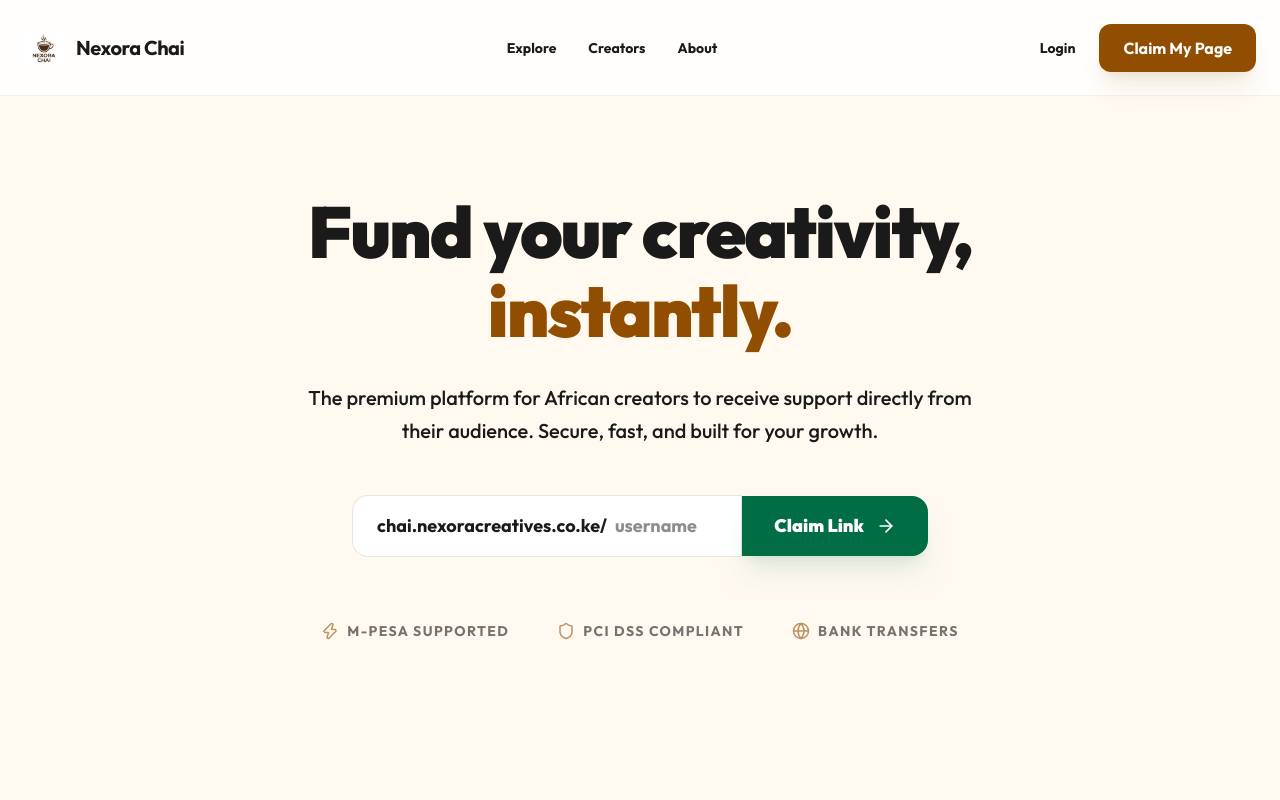
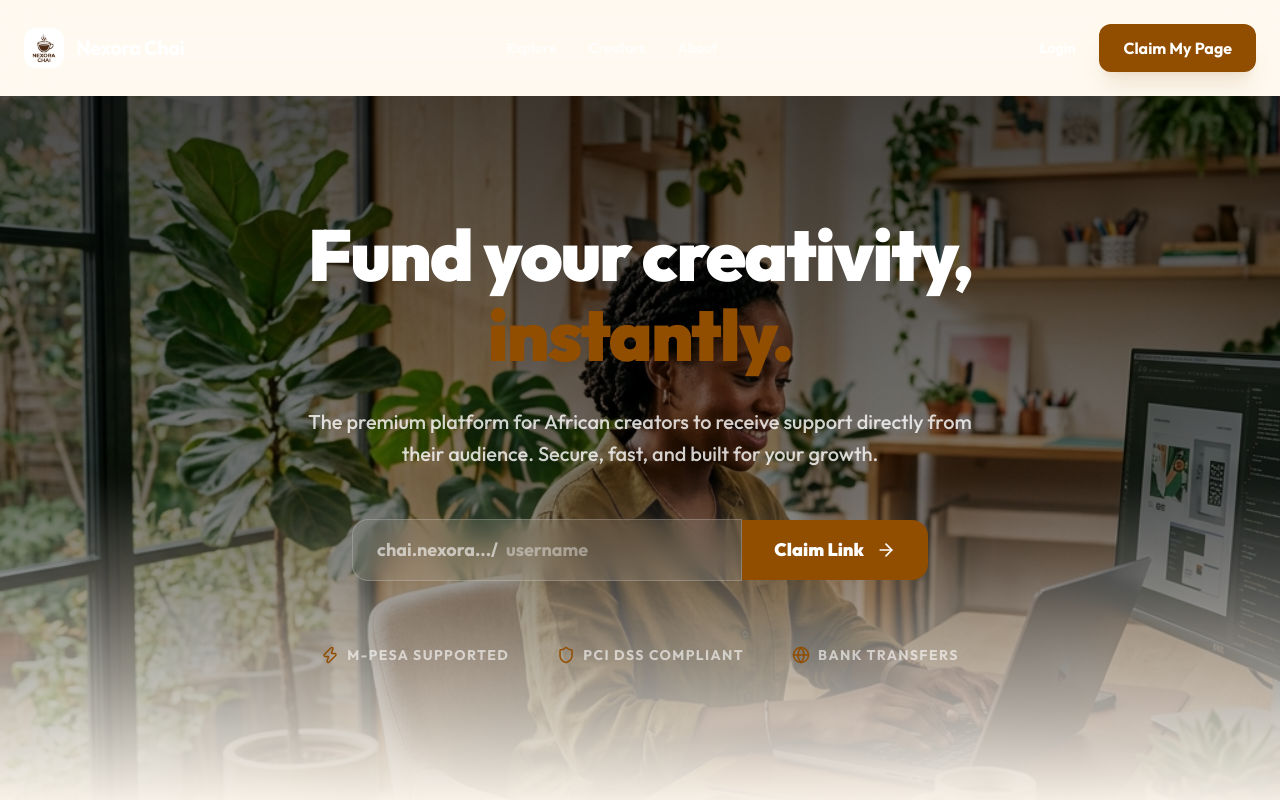
Before and after one commit to Iconia7/NexoraChai, a Next.js app: page / in a window 1280 px wide. Shown: the top 800 px of the page. Built offline with nearby package versions, Linux system fonts and the light colour scheme.

Commit message:
feat: add landing page with responsive navigation and hero section

```diff
--- a/src/app/page.tsx
+++ b/src/app/page.tsx
@@ -30,12 +30,24 @@ export default function Landing() {
       </Script>
 
       {/* Hero Section */}
-      <section className="relative pt-24 pb-32 px-6">
+      <section className="relative min-h-[90vh] flex items-center pt-24 pb-32 px-6 overflow-hidden">
+        {/* Background Image & Overlay */}
+        <div className="absolute inset-0 z-0">
+          <Image
+            src="/hero-bg.png"
+            alt="Hero Background"
+            fill
+            priority
+            className="object-cover"
+          />
+          <div className="absolute inset-0 bg-gradient-to-b from-black/70 via-black/50 to-brand-beige-light" />
+        </div>
+
         <div className="max-w-4xl mx-auto text-center relative z-10">
           <motion.h1
             initial={{ opacity: 0, y: 20 }}
             animate={{ opacity: 1, y: 0 }}
-            className="text-4xl sm:text-5xl md:text-7xl font-black tracking-tight mb-6 md:mb-8 leading-[1.1]"
+            className="text-4xl sm:text-5xl md:text-7xl font-black tracking-tight mb-6 md:mb-8 leading-[1.1] text-white"
           >
             Fund your creativity, <span className="text-brand-primary">instantly.</span>
           </motion.h1>
@@ -44,7 +56,7 @@ export default function Landing() {
             initial={{ opacity: 0, y: 20 }}
             animate={{ opacity: 1, y: 0 }}
             transition={{ delay: 0.1 }}
-            className="text-base md:text-xl text-brand-muted mb-8 md:mb-12 max-w-2xl mx-auto leading-relaxed font-medium"
+            className="text-base md:text-xl text-white/80 mb-8 md:mb-12 max-w-2xl mx-auto leading-relaxed font-medium"
           >
             The premium platform for African creators to receive support directly from their audience. Secure, fast, and built for your growth.
           </motion.p>
@@ -55,21 +67,21 @@ export default function Landing() {
             transition={{ delay: 0.2 }}
             className="flex flex-col md:flex-row items-center justify-center gap-0 max-w-xl mx-auto mb-16 px-4 md:px-0"
           >
-            <div className="flex-1 w-full bg-white border border-black/10 rounded-t-2xl md:rounded-l-2xl md:rounded-tr-none px-4 md:px-6 py-4 flex items-center gap-1 md:gap-2 text-brand-muted font-bold text-sm md:text-lg">
-              <span className="shrink-0">chai.nexoracreatives.co.ke/</span>
+            <div className="flex-1 w-full bg-white/10 backdrop-blur-md border border-white/20 rounded-t-2xl md:rounded-l-2xl md:rounded-tr-none px-4 md:px-6 py-4 flex items-center gap-1 md:gap-2 text-white/60 font-bold text-sm md:text-lg">
+              <span className="shrink-0">chai.nexora.../</span>
               <input
                 type="text"
                 placeholder="username"
-                className="bg-transparent border-none focus:outline-none w-full text-foreground"
+                className="bg-transparent border-none focus:outline-none w-full text-white placeholder:text-white/40"
               />
             </div>
-            <button className="w-full md:w-auto bg-brand-secondary text-white px-8 py-4 rounded-b-2xl md:rounded-r-2xl md:rounded-bl-none font-black text-lg flex items-center justify-center gap-3 hover:bg-brand-secondary-hover transition-colors shadow-xl shadow-brand-secondary/10 whitespace-nowrap">
+            <button className="w-full md:w-auto bg-brand-primary text-white px-8 py-4 rounded-b-2xl md:rounded-r-2xl md:rounded-bl-none font-black text-lg flex items-center justify-center gap-3 hover:bg-brand-primary/90 transition-all shadow-2xl shadow-brand-primary/20 whitespace-nowrap">
               Claim Link <ArrowRight size={20} />
             </button>
           </motion.div>
 
           {/* Trust Badges */}
-          <div className="flex flex-wrap justify-center items-center gap-8 md:gap-12 text-brand-muted font-bold text-sm uppercase tracking-widest opacity-60">
+          <div className="flex flex-wrap justify-center items-center gap-8 md:gap-12 text-white/60 font-bold text-sm uppercase tracking-widest">
             <div className="flex items-center gap-2">
               <Zap size={18} className="text-brand-primary" /> M-Pesa Supported
             </div>
--- a/src/components/PublicNavbar.tsx
+++ b/src/components/PublicNavbar.tsx
@@ -10,24 +10,24 @@ export default function PublicNavbar() {
   const [isOpen, setIsOpen] = useState(false);
 
   return (
-    <nav className="h-20 md:h-24 bg-white/80 backdrop-blur-md border-b border-black/5 fixed top-0 left-0 w-full z-[100]">
+    <nav className="h-20 md:h-24 bg-white/5 backdrop-blur-xl border-b border-white/10 fixed top-0 left-0 w-full z-[100]">
       <div className="max-w-7xl mx-auto px-4 md:px-6 h-full flex items-center justify-between">
-        <Link href="/" className="flex items-center gap-2 md:gap-3">
+        <Link href="/" className="flex items-center gap-2 md:gap-3 text-white">
           <Image src="/logo.png" alt="Nexora Chai" width={32} height={32} className="rounded-xl md:w-10 md:h-10" />
           <span className="font-bold text-lg md:text-xl tracking-tight">Nexora Chai</span>
         </Link>
 
         {/* Desktop Links */}
-        <div className="hidden lg:flex items-center gap-8 text-sm font-bold text-brand-muted">
-          <Link href="/explore" className="hover:text-brand-primary transition-colors">Explore</Link>
-          <Link href="/creators" className="hover:text-brand-primary transition-colors">Creators</Link>
-          <Link href="/about" className="hover:text-brand-primary transition-colors">About</Link>
+        <div className="hidden lg:flex items-center gap-8 text-sm font-bold text-white/70">
+          <Link href="/explore" className="hover:text-white transition-colors">Explore</Link>
+          <Link href="/creators" className="hover:text-white transition-colors">Creators</Link>
+          <Link href="/about" className="hover:text-white transition-colors">About</Link>
         </div>
 
         {/* Desktop CTA */}
         <div className="hidden md:flex items-center gap-4 lg:gap-6">
-          <Link href="/login" className="text-sm font-bold hover:text-brand-primary transition-colors">Login</Link>
-          <Link href="/register" className="btn-primary px-6 py-3 shadow-xl shadow-brand-primary/10 bg-[#914D00]">Claim My Page</Link>
+          <Link href="/login" className="text-sm font-bold text-white hover:text-brand-primary transition-colors">Login</Link>
+          <Link href="/register" className="btn-primary px-6 py-3 shadow-xl shadow-brand-primary/10 bg-[#914D00] text-white">Claim My Page</Link>
         </div>
 
         {/* Mobile Toggle */}
```
Also changed, not shown: public/hero-bg.png (added).
